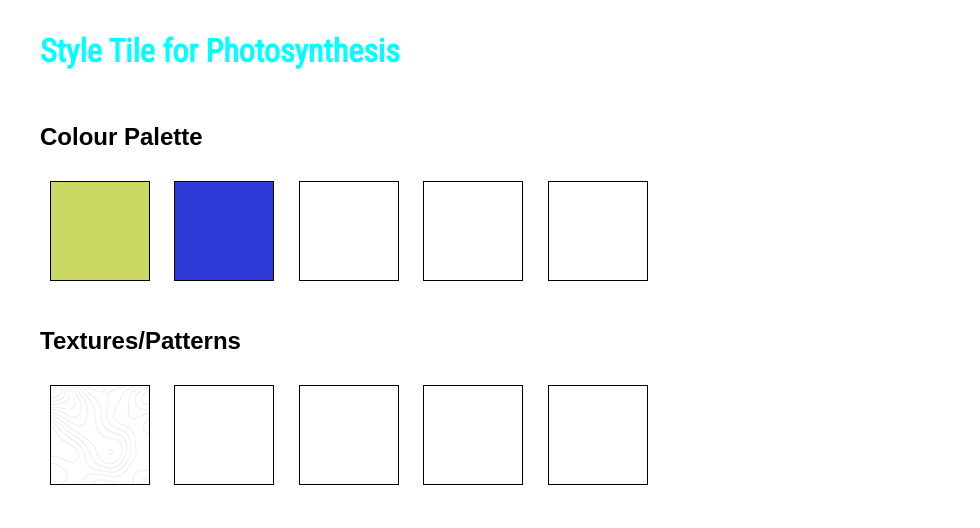
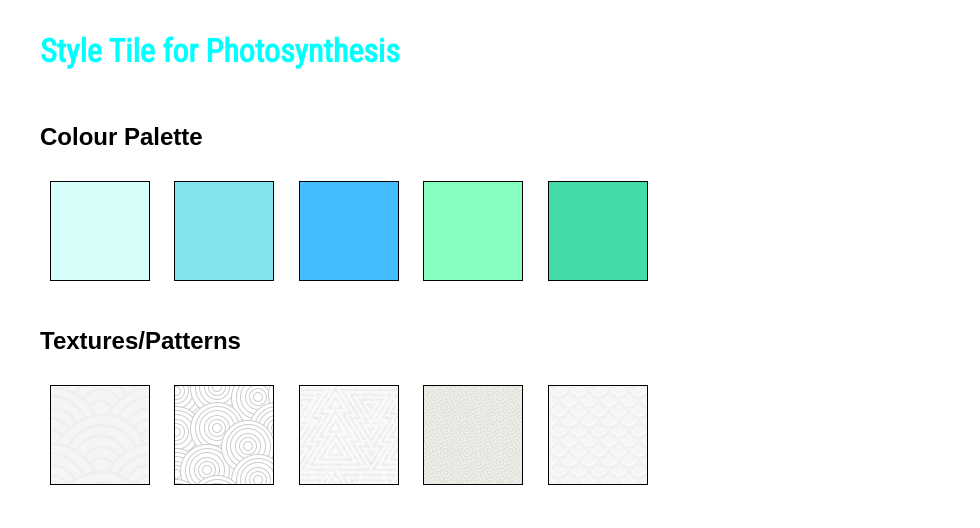
Before and after one commit to Vkukharskaya/p1-movie-trailer, a plain HTML site: page style-tile/index.html in a window 1280 px wide. Shown: the top 528 px of the page, without its empty margins (60-1040 px from the left). Drawn offline with Linux system fonts and the light colour scheme; a web font is replaced by a local one.

Commit message:
patterns and colors
added patterns and colors

```diff
--- a/style-tile/css/styles.css
+++ b/style-tile/css/styles.css
@@ -6,16 +6,45 @@
 
 /* Color Palette */
 .color-1 {
-    background: #c9d661;
+    background: #d6fffb;
 }
 
 .color-2 {
-    background: #2c39d5;
+    background: #82e2ed;
 }
+
+.color-3 {
+    background:#44baff;
+}
+
+.color-4 {
+    background:#84ffbf;
+}
+
+.color-5 {
+    background:#43dba8;
+}
+
 
 /* Textures or Patterns*/
 .pattern-1 {
-    background: url("../img/topography.png")    ;
+    background: url("../img/seigaiha.png")    ;
+}
+
+.pattern-2 {
+    background: url("../img/swirl_pattern.png")    ;
+}
+
+.pattern-3 {
+    background: url("../img/new_year_background.png")    ;
+}
+
+.pattern-4 {
+    background: url("../img/subtle_white_mini_waves.png")    ;
+}
+
+.pattern-5 {
+    background: url("../img/silver_scales.png")    ;
 }
 
 /* Imagery */
```
Also changed, not shown: style-tile/img/new_year_background.png (added), style-tile/img/seigaiha.png (added), style-tile/img/silver_scales.png (added), style-tile/img/subtle_white_mini_waves.png (added), style-tile/img/swirl_pattern.png (added), style-tile/img/symphony.png (added).
